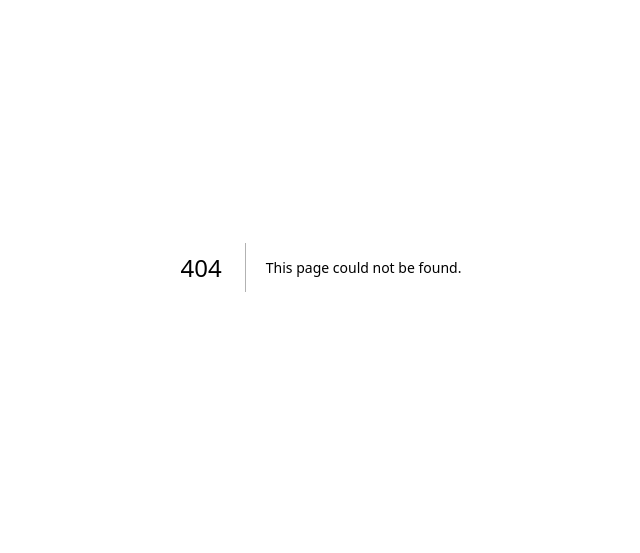
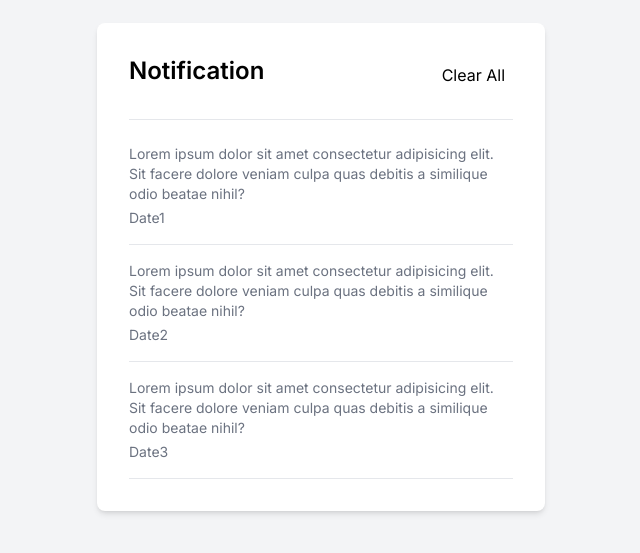
Before and after one commit to ashishsingh752/1811_Labs_assignment2, a Next.js app in the folder assign/: page /notification in a window 1280 px wide. Before the commit this address had no page. Shown: the part 133-686 px from the top of the page, without its empty margins (319-959 px from the left). Built offline with nearby package versions, Linux system fonts and the light colour scheme.

Commit message:
created notification popup component

```diff
--- a/assign/app/account/page.tsx
+++ b/assign/app/(auth)/account/page.tsx
@@ -1,4 +1,4 @@
-import UserAccount from "../components/UserAccount";
+import UserAccount from "../../components/UserAccount";
 
 export default function amount(){
     return <UserAccount/>
--- /dev/null
+++ b/assign/app/(auth)/notification/page.tsx
@@ -0,0 +1,8 @@
+import Notifications from '@/app/components/Notification'
+import React from 'react'
+
+export default function Notification() {
+  return (
+      <Notifications/>
+  )
+}
--- a/assign/app/components/Button.tsx
+++ b/assign/app/components/Button.tsx
@@ -1,6 +1,6 @@
-'use client'
+"use client";
 
-const  SignInButton = function () {
+const SignInButton = function () {
   return (
     <>
       <button className="w-full flex justify-center items-center py-2 px-4 text-sm font-medium text-center text-white bg-blue-700 rounded-md hover:bg-blue-800 focus:outline-none focus:ring-2 focus:ring-offset-2 focus:ring-blue-500">
@@ -8,9 +8,9 @@ const  SignInButton = function () {
       </button>
     </>
   );
-}
+};
 
-const  GoogleInButton = function () {
+const GoogleInButton = function () {
   return (
     <>
       <button className="w-full flex justify-center items-center py-2 px-4 text-sm font-medium text-center text-white bg-blue-700 rounded-md hover:bg-blue-800 focus:outline-none focus:ring-2 focus:ring-offset-2 focus:ring-blue-500">
@@ -18,7 +18,19 @@ const  GoogleInButton = function () {
       </button>
     </>
   );
-}
+};
 
+const ClearButton = function () {
+  return (
+    <>
+      <button
+        type="button"
+        className=" p-2 rounded-md focus:outline-none focus:ring-2 focus:ring-offset-2 focus:ring-indigo-500 hover:bg-gray-200"
+      >
+        Clear All
+      </button>
+    </>
+  );
+};
 
-export {SignInButton, GoogleInButton}
+export { SignInButton, GoogleInButton, ClearButton };
--- /dev/null
+++ b/assign/app/components/Notification.tsx
@@ -0,0 +1,68 @@
+import React from "react";
+import { ClearButton } from "./Button";
+
+interface NotificationsProps {}
+
+const Notifications: React.FC<NotificationsProps> = () => {
+  return (
+    <div className="flex flex-col items-center justify-center w-full h-screen bg-gray-100">
+      <div className="w-full max-w-md p-8 rounded-lg shadow-md bg-white">
+        <div className="flex">
+          <div>
+            <h1 className="text-2xl font-semibold">Notification</h1>
+          </div>
+          <div className="flex ml-auto">
+            <ClearButton />
+          </div>
+        </div>
+        <br />
+        <hr />
+        <br />
+
+        <div className="flex flex-col gap-4">
+          {/* Notification 1 */}
+          <div className="flex flex- items-center">
+            <label
+              htmlFor="displayName"
+              className="text-sm text-gray-500 font-"
+            >
+              Lorem ipsum dolor sit amet consectetur adipisicing elit. Sit
+              facere dolore veniam culpa quas debitis a similique odio beatae
+              nihil?
+              <p className="mt-1">Date1</p>
+            </label>
+          </div>
+          <hr />
+          {/* Notification 2 */}
+          <div className="flex flex- items-center">
+            <label
+              htmlFor="displayName"
+              className="text-sm text-gray-500 font-"
+            >
+              Lorem ipsum dolor sit amet consectetur adipisicing elit. Sit
+              facere dolore veniam culpa quas debitis a similique odio beatae
+              nihil?
+              <p className="mt-1">Date2</p>
+            </label>
+          </div>
+          <hr />
+          {/* Notification 3 */}
+          <div className="flex flex- items-center">
+            <label
+              htmlFor="displayName"
+              className="text-sm text-gray-500 font-"
+            >
+              Lorem ipsum dolor sit amet consectetur adipisicing elit. Sit
+              facere dolore veniam culpa quas debitis a similique odio beatae
+              nihil?
+              <p className="mt-1">Date3</p>
+            </label>
+          </div>
+          <hr />
+        </div>
+      </div>
+    </div>
+  );
+};
+
+export default Notifications;
```
